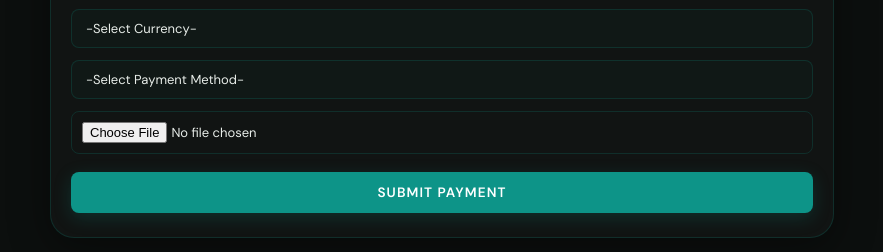
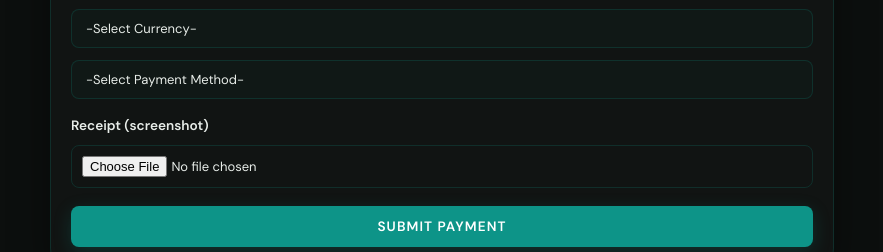
Before and after one commit to muazsidiq9-star/darulhikam-institute, a plain HTML site: page payment.html in a window 1280 px wide. Shown: the part 5640-5892 px from the top of the page, without its empty margins (198-1081 px from the left). Drawn offline with nearby package versions, Linux system fonts and the light colour scheme.

Commit message:
update latest changes only

```diff
--- a/master.css
+++ b/master.css
@@ -1738,6 +1738,14 @@ body.light-mode select option {
   .modal-content { padding: 24px; border-radius: 18px; }
 }
 
+.passport-label {
+  font-size: 0.85rem;
+  font-weight: 600;
+  color: var(--text);
+  margin-top: 4px;
+  margin-bottom: -4px; /* pulls it snug against the input below */
+}
+
 /* =========================
    MODAL PROGRAM PICKER
 ========================= */
--- a/payment.css
+++ b/payment.css
@@ -803,6 +803,14 @@ body.light-mode .schedule-item span   { color: #4b5563; }
   cursor:     pointer;
 }
 
+.passport-label {
+  font-size: 0.85rem;
+  font-weight: 600;
+  color: var(--text);
+  text-align: left;
+  margin-top: 4px;
+  margin-bottom: -4px; /* pulls it snug against the input below */
+}
 
 /* ============================================================
    15. SELECT DROPDOWN — global fix
--- a/payment.html
+++ b/payment.html
@@ -901,7 +901,8 @@ onclick="closePaymentModal('internationalPaymentModal')">
   <option value="momo">Mobile Money</option>
 </select>
 
-    <input type="file" id="receipt" accept="image/*" required>
+    <label for="receipt" class="passport-label">Receipt (screenshot)</label>
+      <input type="file" id="receipt" accept="image/*" required>
 
     <button type="submit" class="buy-btn">
       Submit Payment
```
Also changed, not shown: index.html (+1 -0 lines).
